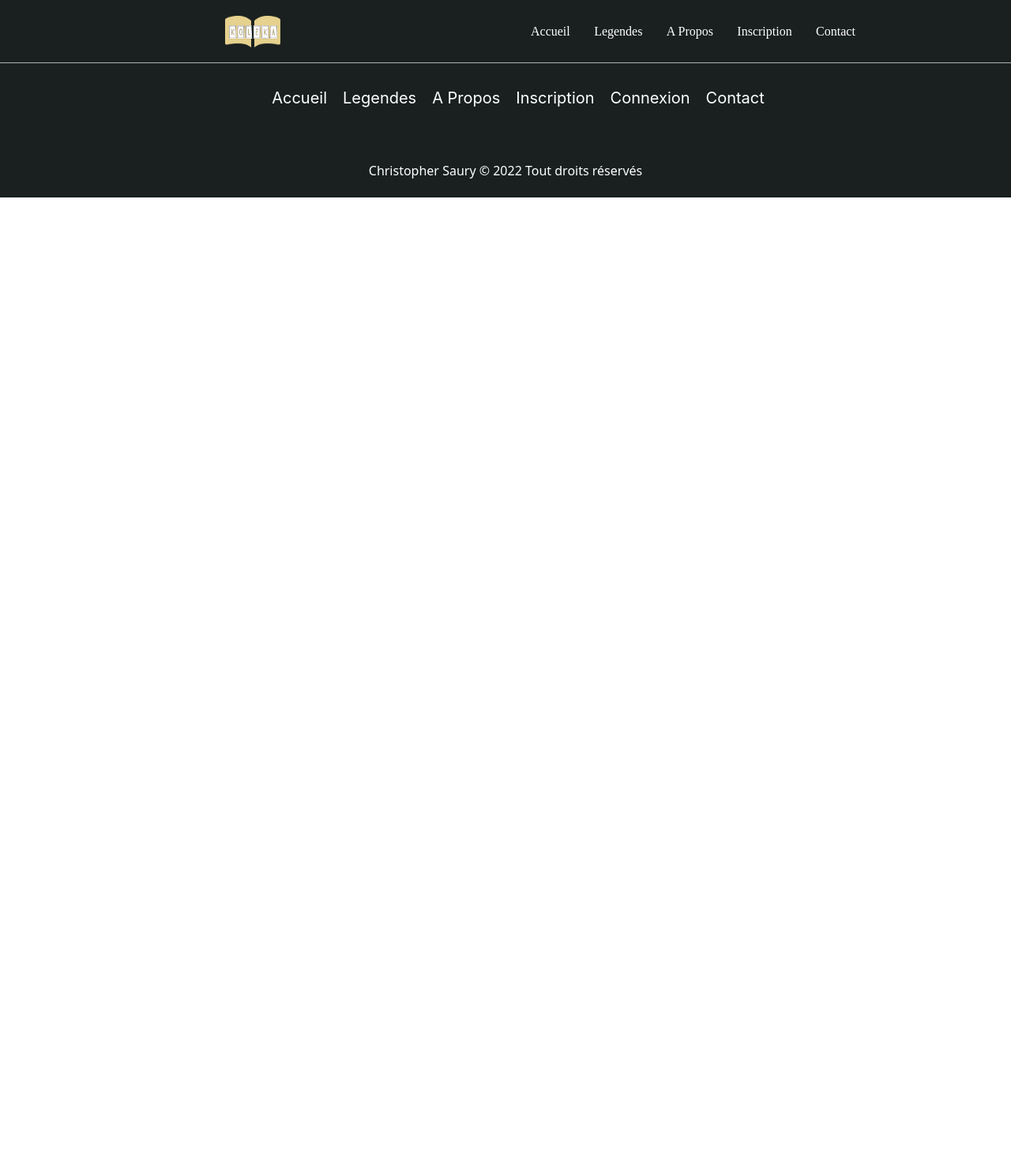
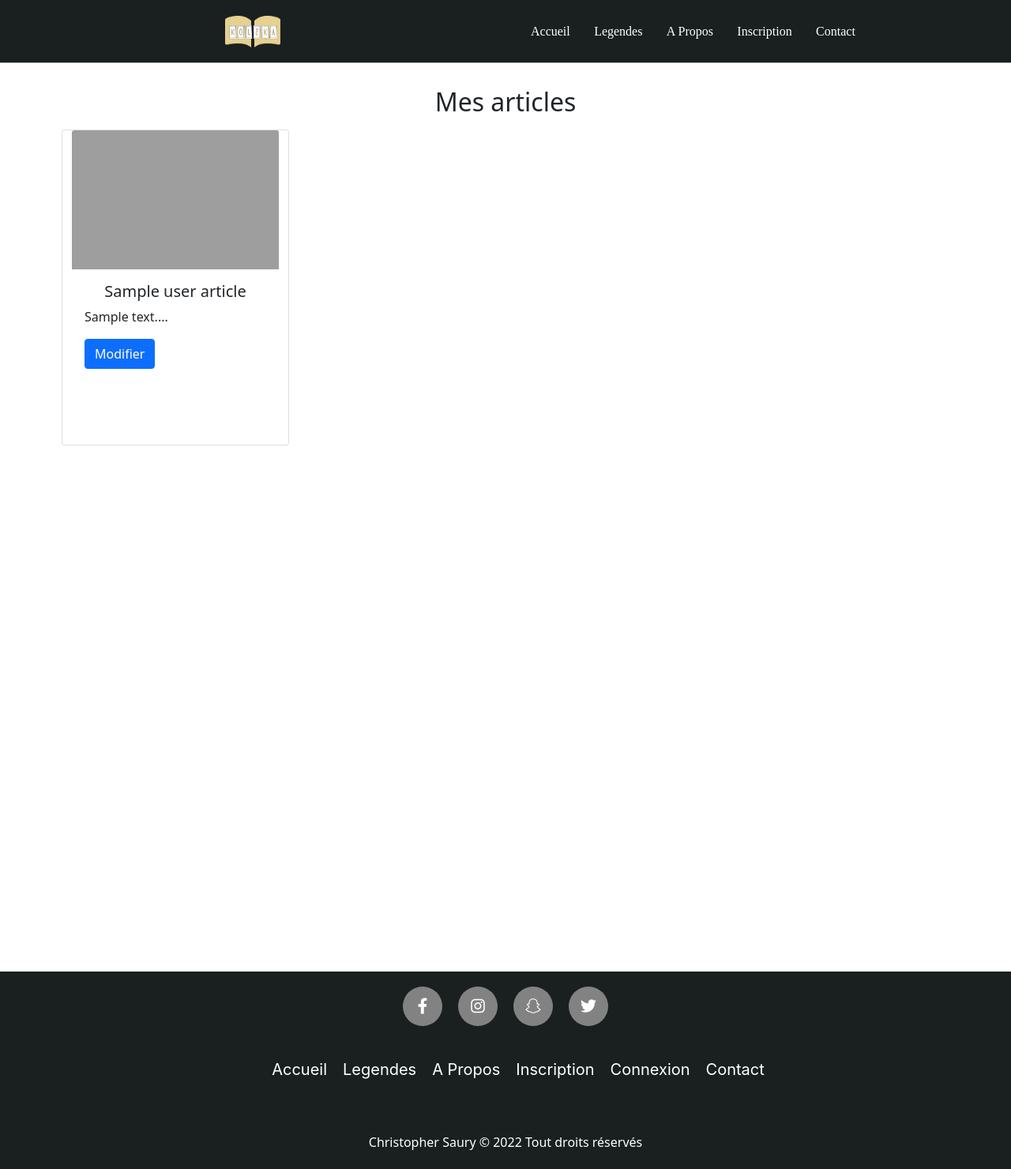
Before and after one commit to ChristopherSaury/koleka-v2, a Symfony app: template templates/legend/user-article.html.twig in a window 1280 px wide. Shown: the whole page at 79% size. Before the commit the page ends 250 px from the top, so only its background shows below. Run offline with Twig, Linux system fonts and the light colour scheme; the template is opened without the code that fills it: most values are stand-ins (such as "Sample title", 1, 10 or a date in 2020); some libraries are stand-ins or nearby versions; some web fonts are replaced; grey boxes are pictures that could not be loaded.

Commit message:
article create read update

```diff
--- /dev/null
+++ b/public/css/user-article.css
@@ -0,0 +1,9 @@
+#user-article{
+    width: 100%;
+    height: auto;
+    padding-top: 110px;
+}
+#user-article .container{
+    width: 100%;
+    height: 140vh;
+}
--- a/templates/legend/article.html.twig
+++ b/templates/legend/article.html.twig
@@ -13,13 +13,15 @@
             <p class="article-author">{{ legend.author.getFirstname() }} {{ legend.author.getLastname() }}</p>
             <p>publié le: {{ legend.getPublishedAt()|date("d-m-Y H:i") }}</p>
         </div>
-        {% if legend.illustration is defined %}
+        {% if legend.illustration is not null %}
         <figure class="article-img-container">
             <img class="article-img" src="{{ asset('uploads/') }}{{legend.illustration}}" alt="illustration légende {{ legend.title }}">
             <figcaption>
                 Image d'illustration de la légende {{ legend.title }}
             </figcaption>
         </figure>
+        {% elseif legend.illustration is null %}
+
         {% endif %}
         <div class="article-body">
             <p>
--- a/templates/legend/user-article.html.twig
+++ b/templates/legend/user-article.html.twig
@@ -1,8 +1,28 @@
 {% extends 'base.html.twig' %}
 
-{% block title %}{% endblock %}
-{% block stylesheets %}{% endblock %}
+{% block title %}Association culturelle Koleka - Mes Légendes{% endblock %}
+{% block stylesheets %} <link rel="stylesheet" href="{{asset('css/user-article.css')}}"> {% endblock %}
 
 {% block body %}
-
+    <section id="user-article">
+        <div class="container">
+            <div class="row">
+                <h2 class="text-center">Mes articles</h2>
+                {% for legend in user_articles %}
+                <div class="card m-2" style="width: 18rem; height: 400px;">
+                    {% if legend.illustration is not null %}
+                    <img style="height: 11rem;" src="{{asset('uploads/')}}{{ legend.illustration }}" class="card-img-top" alt="image de couverture {{legend.title}}">
+                    {% elseif legend.illustration is null %}
+                    <img style="height: 11rem;" src="{{asset('img/avatar.png')}}" class="card-img-top" alt="placeholder image de couverture">
+                    {% endif %}
+                    <div class="card-body">
+                      <h5 class="card-title text-center">{{legend.title}}</h5>
+                      <p class="card-text">{{ legend.content|slice(0, 100) }}...</p>
+                      <a href="{{path('modifier_article', {id: legend.id})}}" class="btn btn-primary">Modifier</a>
+                    </div>
+                  </div>
+                {% endfor %}
+            </div>
+        </div>
+    </section>
 {% endblock %}
```
Also changed, not shown: src/Controller/LegendController.php (+41 -1 lines), templates/legend/article-update.html.twig (added, +16 -0 lines), public/img/avatar.png (added), public/uploads/medusa-article-633d7f23bf974.jpg (renamed from public/uploads/medusa-article-633c5124a0e2f.jpg).
